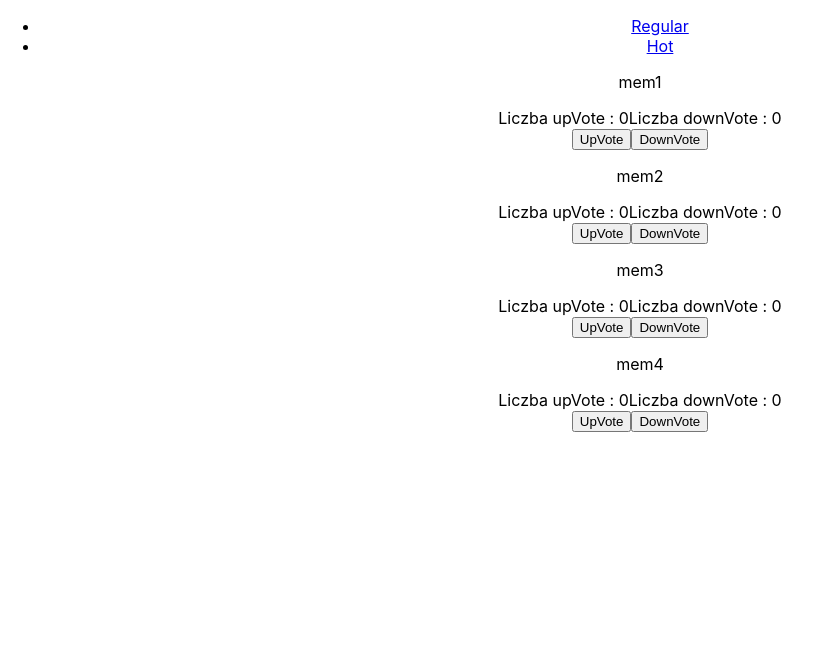
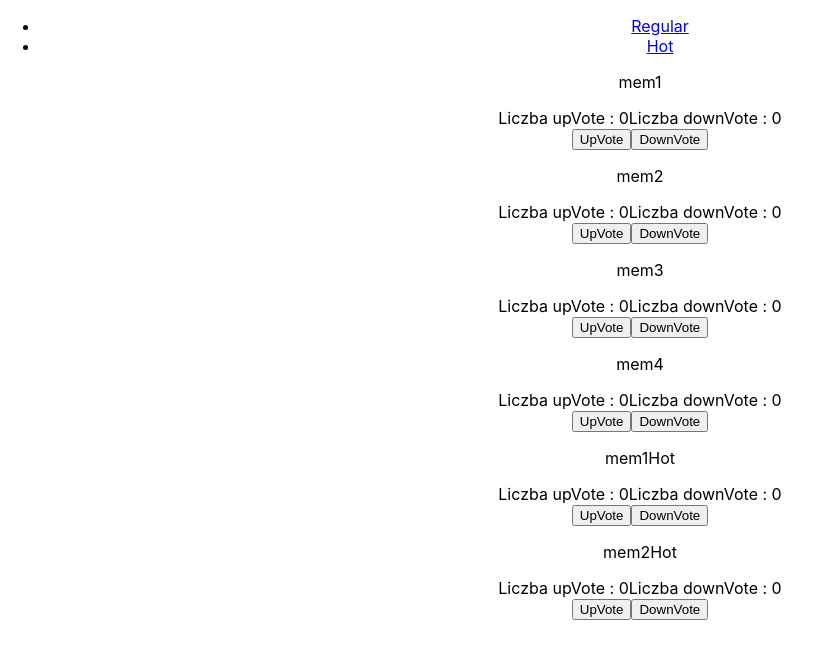
Before and after one commit to chimny/memserwis, a React (Create React App) app: page /Regular in a window 1280 px wide. Shown: the top 658 px of the page, without its empty margins (0-821 px from the left). Built offline with nearby package versions, Linux system fonts and the light colour scheme.

Commit message:
app js migration

```diff
--- a/src/App.js
+++ b/src/App.js
@@ -24,12 +24,7 @@ function App() {
                         </ul>
                     </nav>
 
-                    {/* A <Switch> looks through its children <Route>s and
-            renders the first one that matches the current URL. */}
                     <Switch>
-                        {/* <Route exact to path="/">
-                            <p>strona glowna</p>
-                        </Route> */}
                         <Route path="/Regular">
                             <Regular />
                         </Route>
--- a/src/Components/Hot.jsx
+++ b/src/Components/Hot.jsx
@@ -1,3 +1,5 @@
-export const Hot = () => {
-    return <p>Hot</p>;
+import {Mem} from "./Mem";
+
+export const Hot = (props) => {
+    return <p>{props.memeHot}</p>;
 };
--- a/src/Components/Regular.jsx
+++ b/src/Components/Regular.jsx
@@ -1,11 +1,7 @@
 import {useState} from "react";
 import {Mem} from "./Mem";
+import {Hot} from "./Hot";
 
-// odpala się od razu funkcja, do sprawdzenia
-// const upVoteHandler = (array, index) => {
-//     return console.log(array[index].upVote);
-// };
-// component start
 export const Regular = () => {
     const [memeTitleRegular, setMemeTitleRegular] = useState([
         {
@@ -34,19 +30,20 @@ export const Regular = () => {
         },
     ]);
 
-    /*     const upVoteHandler = (index) => {
-        let counter = 0;
-        return setMemeTitleRegular((prevState) => {
-            let initialArray = [...prevState];
-            if (initialArray[index].upVote > counter) {
-                counter++;
-                return initialArray;
-            } else {
-                initialArray[index].upVote++;
-                return initialArray;
-            }
-        });
-    }; */
+    const [memeHot, setMemeHot] = useState([
+        {
+            name: "mem1Hot",
+            upVote: 0,
+            downVote: 0,
+            id: "A",
+        },
+        {
+            name: "mem2Hot",
+            upVote: 0,
+            downVote: 0,
+            id: "B",
+        },
+    ]);
 
     const upVoteHandler = (index) => {
         return setMemeTitleRegular((prevState) => {
@@ -78,5 +75,10 @@ export const Regular = () => {
         ));
     };
 
-    return <>{memDisplayfunction(memeTitleRegular)}</>;
+    return (
+        <>
+            {memDisplayfunction(memeTitleRegular)}
+            {memDisplayfunction(memeHot)}
+        </>
+    );
 };
```
